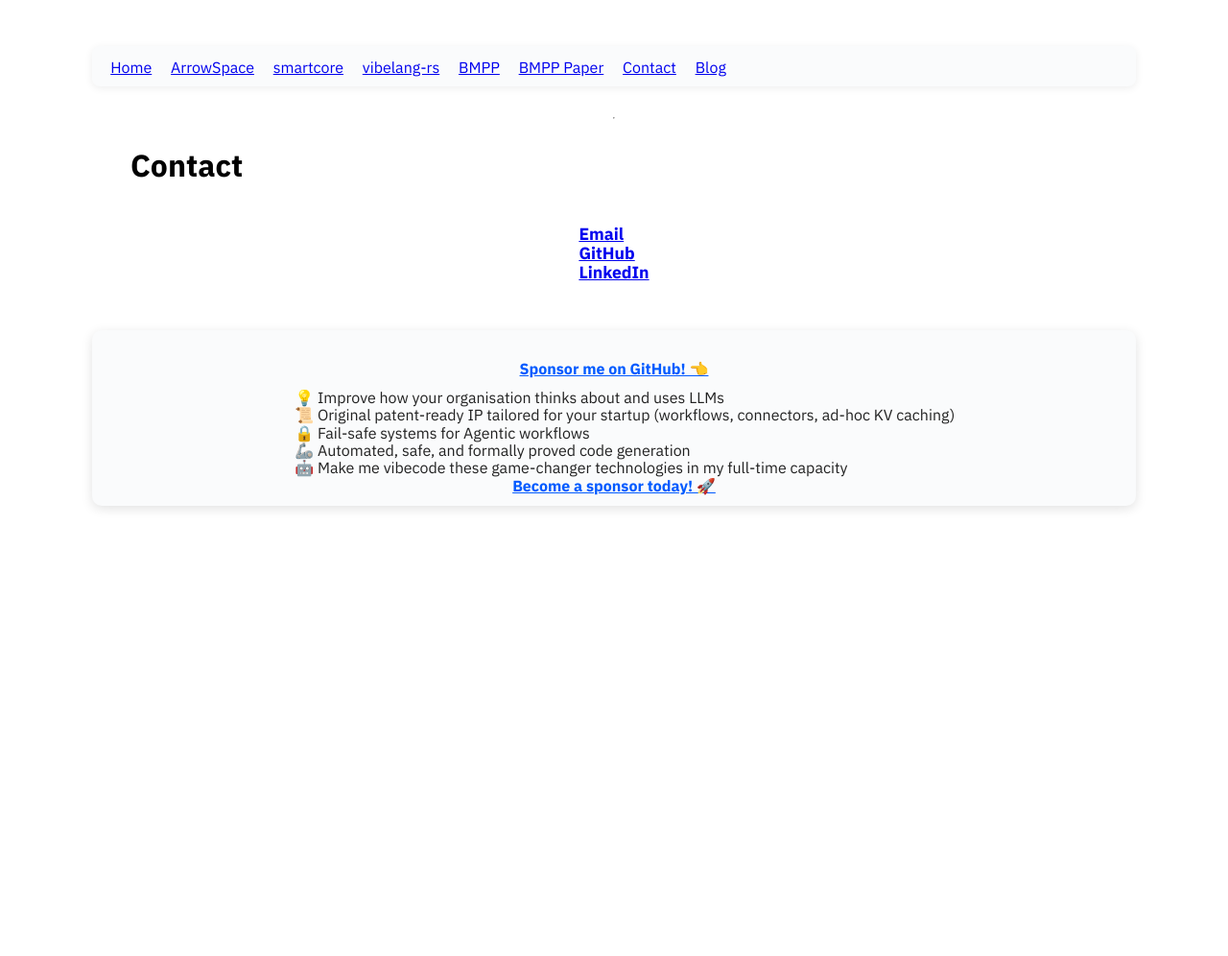
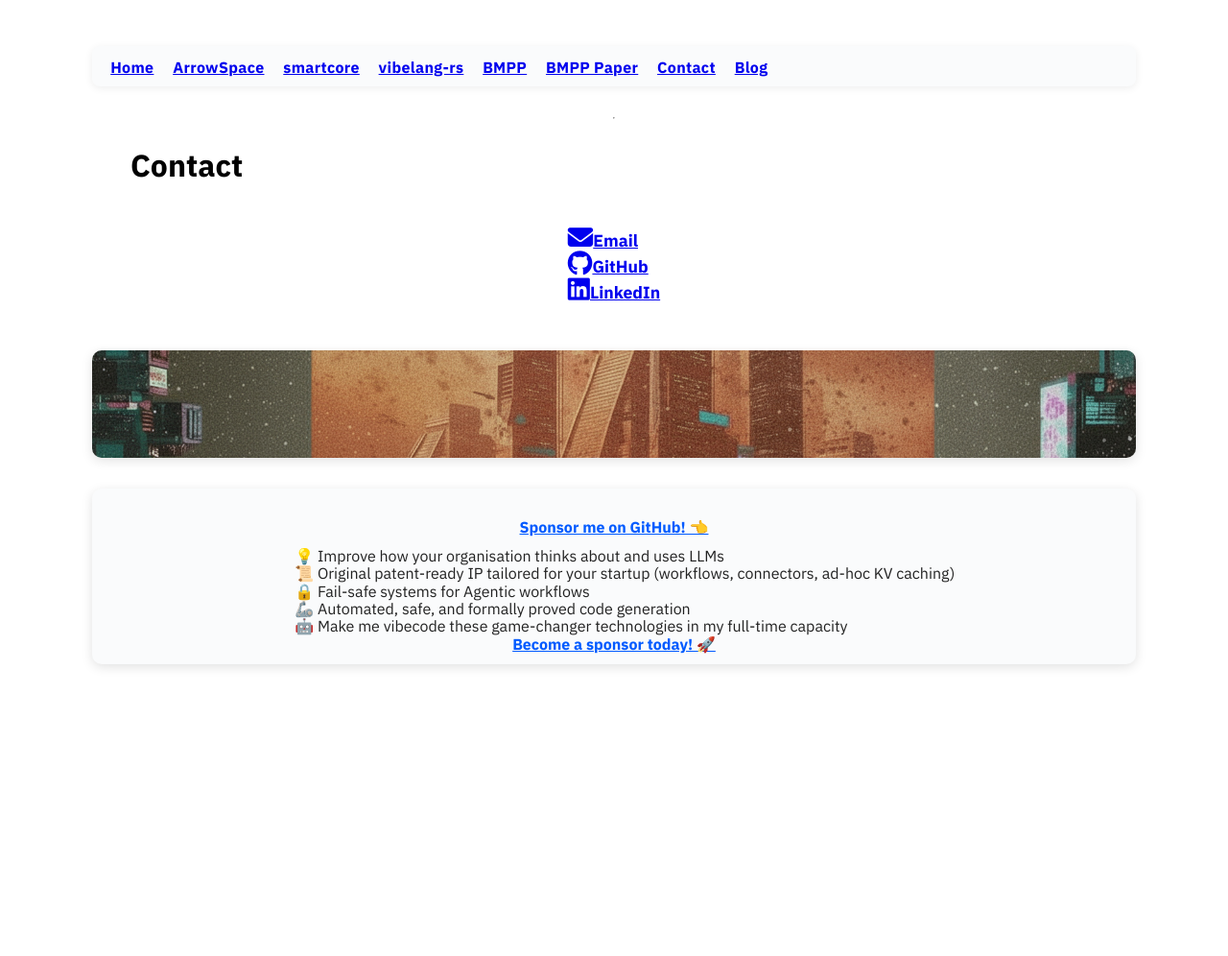
Before and after one commit to Mec-iS/staticwebpage, a Jekyll site: the page built from contact.md, in a window 1280 px wide. Shown: the whole page at 96% size. Built offline with Jekyll 4.4.1, drawn with Linux system fonts in a browser that asks for light colours; nearby versions of some CDN libraries.

Commit message:
add partial background

```diff
--- a/_layouts/default.html
+++ b/_layouts/default.html
@@ -6,6 +6,9 @@
     <link href="https://fonts.googleapis.com/css?family=Ubuntu+Mono:400,700&display=swap" rel="stylesheet">
     <link href="https://fonts.googleapis.com/css?family=IBM+Plex+Sans:400,500,700&display=swap" rel="stylesheet">
     <link rel="stylesheet" href="https://unpkg.com/purecss@3.0.0/build/pure-min.css">
+
+
+    <link rel="stylesheet" href="https://cdnjs.cloudflare.com/ajax/libs/font-awesome/6.4.0/css/all.min.css">
 
     <style>
         body { font-family: 'IBM Plex Sans', Arial, sans-serif; margin: 3em; }
@@ -26,7 +29,10 @@
         footer {
         margin-top: 2em;
         padding: 1.25em 1em 0.75em 1em;
-        background: #fafbfc;
+        background-color: #fafbfc; /* Fallback color */
+        background-size: cover;
+        background-position: center;
+        background-repeat: no-repeat;
         border-radius: 10px;
         text-align: center;
         color: #222;
@@ -46,6 +52,16 @@
         .cta-emoji {
         font-size: 1.3em;
         vertical-align: middle;
+        }
+
+        .pure-menu-item {
+            font-weight: 600;
+            letter-spacing: 0.02em;
+        }
+
+        .pure-menu-item a:hover {
+            font-weight: 700;
+            text-shadow: 0 1px 3px rgba(0, 90, 255, 0.3);
         }
 
         .pure-button-primary {
@@ -141,6 +157,18 @@
         .citation-box strong {
         color: #495057;
         }
+        .intermission {
+        background-image: url('assets/footer_14_web.jpg');
+        min-height: 5em;
+        margin-top: 2em;
+        padding: 1.25em 1em 0.75em 1em;
+        background-color: #fafbfc; /* Fallback color */
+        background-size: cover;
+        background-position: center;
+        background-repeat: no-repeat;
+        border-radius: 10px;
+        box-shadow: 0 3px 12px 0 #e2e2e2;
+        }
     </style>
     </head>
     <body style="display: flex; min-height: 100vh; flex-direction: column;padding-left: 3em; padding-right: 3em;">
@@ -150,6 +178,8 @@
     <div class="main-content">
         {{ content }}
     </div>
+
+    <div class="intermission"></div>
 
     <footer style="flex-shrink: 0;">
     <div style="margin: .7em 0;">
--- a/contact.md
+++ b/contact.md
@@ -8,8 +8,8 @@ layout: default
 
 <div style="margin: 1.6em auto 0 auto; max-width: 600px; text-align: center;">
     <ul style="list-style: none; padding-left: 0; font-size: 1.1em; text-align: left; display: inline-block;">
-        <li><a href="mailto:tunedconsulting [your favourite turtle symbol followed by gmail]"><strong>Email</strong></a></li>
-        <li><a href="https://github.com/Mec-iS"><strong>GitHub</strong></a></li>
-        <li><a href="https://linkedin.com/in/lorenzomoriondo"><strong>LinkedIn</strong></a></li>
+        <li><a href="mailto:tunedconsulting [your favourite turtle symbol followed by gmail]"><strong><i class="fa-solid fa-envelope" style="font-size: 1.5em;"></i>Email</strong></a></li>
+        <li><a href="https://github.com/Mec-iS"><strong><i class="fa-brands fa-github" style="font-size: 1.5em;"></i>GitHub</strong></a></li>
+        <li><a href="https://linkedin.com/in/lorenzomoriondo"><strong><i class="fa-brands fa-linkedin" style="font-size: 1.5em;"></i>LinkedIn</strong></a></li>
     </ul>
 </div>
```
Also changed, not shown: index.md (+2 -2 lines), assets/footer_14_web.jpg (added), 1 other file.
